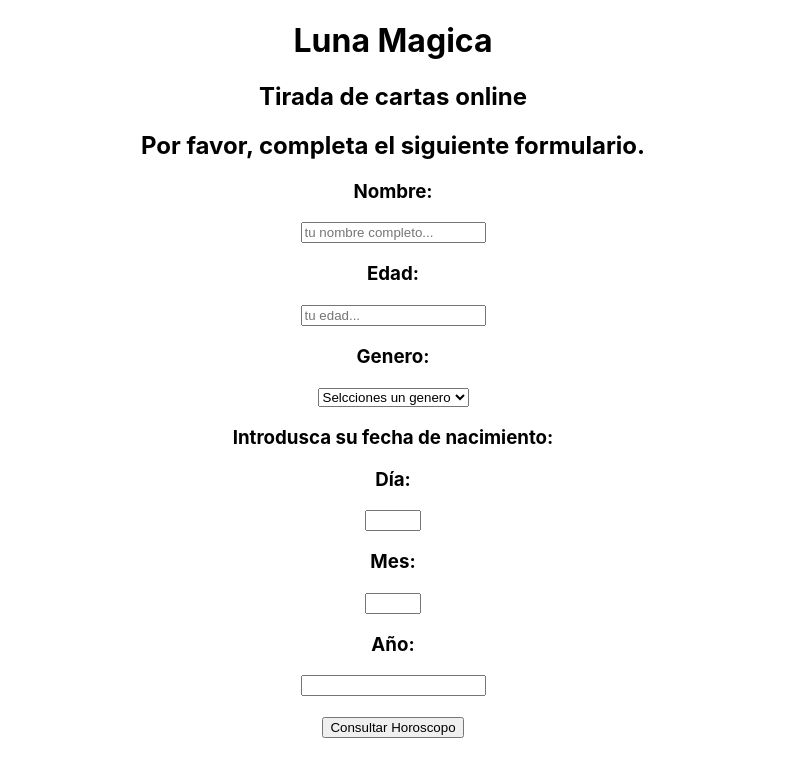
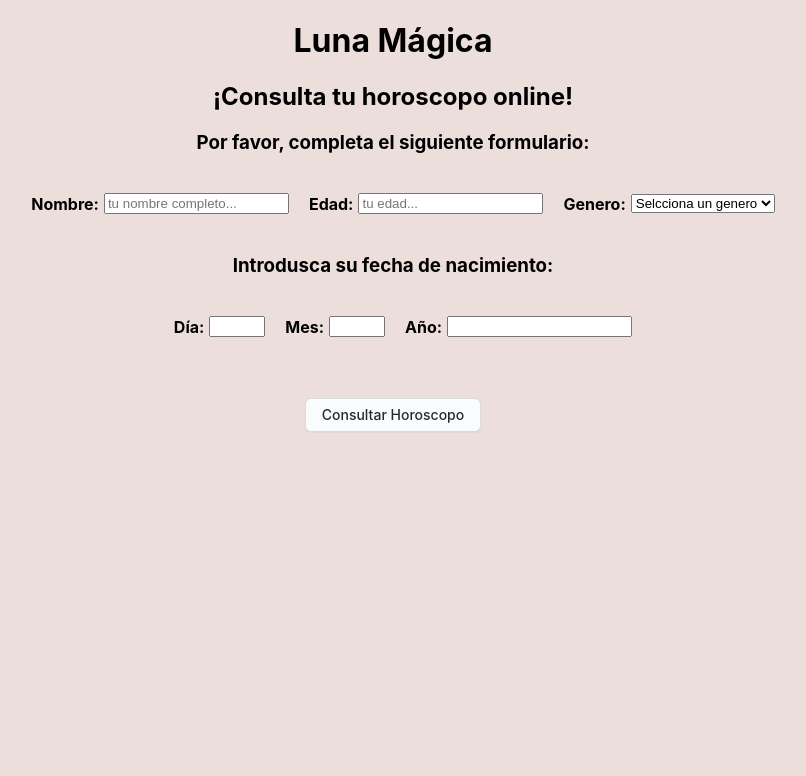
Before and after one commit to MatiasAgustinCaceres/LunaMagica, a React (Create React App) app in the folder luna_magica/: page / in a window 1280 px wide. Shown: the top 776 px of the page, without its empty margins (247-1053 px from the left). Built offline with nearby package versions, Linux system fonts and the light colour scheme.

Commit message:
cambios finales

```diff
--- a/luna_magica/src/App.css
+++ b/luna_magica/src/App.css
@@ -1,38 +1,59 @@
+body{
+  background-color: #ecdfdB;
+}
+
 .App {
+  text-align: center;
+  background-color: #ecdfdb;
+  border: 20px;
+}
+
+.contenedor1{
+  display: flex;
+  align-items: center;
+  justify-content: center;
+}
+
+#exportar{
+  background-color: #C6E1F1;
+  border: 2px solid #b5c5d7;
+  margin: 20px;
+  text-align: left;
+}
+
+h1{
   text-align: center;
 }
 
-.App-logo {
-  height: 40vmin;
-  pointer-events: none;
+h4{
+  margin-left: 20px;
+  margin-right: 5px;
 }
 
-@media (prefers-reduced-motion: no-preference) {
-  .App-logo {
-    animation: App-logo-spin infinite 20s linear;
-  }
+
+button {
+  appearance: none;
+  background-color: #FAFBFC;
+  border: 1px solid rgba(27, 31, 35, 0.15);
+  border-radius: 6px;
+  box-shadow: rgba(27, 31, 35, 0.04) 0 1px 0, rgba(255, 255, 255, 0.25) 0 1px 0 inset;
+  box-sizing: border-box;
+  color: #24292E;
+  cursor: pointer;
+  display: inline-block;
+  font-family: -apple-system, system-ui, "Segoe UI", Helvetica, Arial, sans-serif, "Apple Color Emoji", "Segoe UI Emoji";
+  font-size: 14px;
+  font-weight: 500;
+  line-height: 20px;
+  list-style: none;
+  padding: 6px 16px;
+  position: relative;
+  transition: background-color 0.2s cubic-bezier(0.3, 0, 0.5, 1);
+  user-select: none;
+  -webkit-user-select: none;
+  touch-action: manipulation;
+  vertical-align: middle;
+  white-space: nowrap;
+  word-wrap: break-word;
+  margin-bottom: 50px;
 }
-
-.App-header {
-  background-color: #282c34;
-  min-height: 100vh;
-  display: flex;
-  flex-direction: column;
-  align-items: center;
-  justify-content: center;
-  font-size: calc(10px + 2vmin);
-  color: white;
-}
-
-.App-link {
-  color: #61dafb;
-}
-
-@keyframes App-logo-spin {
-  from {
-    transform: rotate(0deg);
-  }
-  to {
-    transform: rotate(360deg);
-  }
-}
--- a/luna_magica/src/App.js
+++ b/luna_magica/src/App.js
@@ -76,36 +76,39 @@ function App() {
 
     <div className="App">
 
-      <h1>Luna Magica</h1>
-      <h2>Tirada de cartas online</h2>
-      <h2>Por favor, completa el siguiente formulario.</h2>
+      <h1>Luna Mágica</h1>
+      <h2>¡Consulta tu horoscopo online!</h2>
+      <h3>Por favor, completa el siguiente formulario:</h3>
 
-      <h3>Nombre:</h3>
+      <div className='contenedor1'>
+      <h4>Nombre:</h4>
       <input onChange={nombreDelConsultatnte}type="text" placeholder="tu nombre completo..."></input>
 
-      <h3>Edad:</h3>
+      <h4>Edad:</h4>
       <input onChange={edadDelConsultatnte}type="number" placeholder="tu edad..." step="1"></input>
 
-      <h3>Genero:</h3>
+      <h4>Genero:</h4>
       <select onChange={generoDelConsultante}>
 
-        <option>Selcciones un genero</option>
+        <option>Selcciona un genero</option>
         <option>Hombre</option>
         <option>Mujer</option>
         <option>No binario</option>
 
       </select>
+      </div>
 
       <h3>Introdusca su fecha de nacimiento:</h3>
-      <h3>Día:</h3>
+      <div className='contenedor1'>
+      <h4>Día:</h4>
       <input onChange={diaDelConsultante} type="number"  step="1" max="31" min= "1"></input>
 
-      <h3>Mes:</h3>
+      <h4>Mes:</h4>
       <input onChange={mesDelConsultante} type="number"  step="1" max="12" min= "1"></input>
 
-      <h3>Año:</h3>
+      <h4>Año:</h4>
       <input onChange={añoDelConsultante} type="number"  step="1"></input>
-
+      </div>
 
       <br></br>
       <br></br>
--- a/luna_magica/src/signos.json
+++ b/luna_magica/src/signos.json
@@ -12,7 +12,7 @@
         "numero": "1",
         "nacimiento": "21 Marzo - 20 Abril",
         "caracteristicas": "Fuerza interior, energía espontánea, confianza en sí mismo",
-        "palabra2022": "Hola? Susana?",
+        "palabra2022": "¿Hola? ¿Susana?",
         "salud": "El abdominal que haces cuando te levantas no cuenta como ejercicio.",
         "dinero": "Bien, siempre y cuando no vivas en argentina.",
         "amor": "Esta es una semana para pedir deliveri. El repartidor o repartidora te puede sorprender."
@@ -30,7 +30,7 @@
         "numero": "2",
         "nacimiento": "21 de Abril - 21 MAyo",
         "caracteristicas": "Fuerte y testarudo, pero práctico y decidido",
-        "palabra2022": "Aguante el Pito loco!",
+        "palabra2022": "¡Aguante el Pito loco!",
         "salud": "Todo tranca, cuídate con la sal nomás.",
         "dinero": "Bien, siempre y cuando no vivas en argentina.",
         "amor": "No serás un hobbit, pero se te viene el anillo."
@@ -49,7 +49,7 @@
         "nacimiento": "22 de Mayo - 21 de Junio",
         "caracteristicas": "Carácter comunicativo y educado con sentido del humor y creatividad",
         "palabra2022": "Cómo te ven te tratan.",
-        "salud": "Hay que bajarle a los postres ",
+        "salud": "Hay que bajarle a los postres",
         "dinero": "Bien, siempre y cuando no vivas en argentina.",
         "amor": "Reencuentro con recuerdos del pasado."
     },
@@ -67,9 +67,9 @@
         "nacimiento": "22 de Junio - 22 de Julio",
         "caracteristicas": "Carácter emotivo pero receptivo, malhumorado y reservado",
         "palabra2022": "Raaaro...",
-        "salud": "La birra entre semana está de más....",
+        "salud": "La birra entre semana está de más...",
         "dinero": "Bien, siempre y cuando no vivas en argentina.",
-        "amor": "Y dale! Total ya estás en la friendzone "
+        "amor": "¡Y dale! Total ya estás en la friendzone."
     },
     {
         "titulo" : "Leo",
@@ -84,7 +84,7 @@
         "numero": "7",
         "nacimiento": "22 de Julio - 22 de Agosto",
         "caracteristicas": "Valiente, seguro de sí mismo, asertivo y abierto es Leo",
-        "palabra2022": "No sé inmunda más!",
+        "palabra2022": "¡No sé inmunda más!",
         "salud": "Hoy tomaste la pastilla ?",
         "dinero": "Bien, siempre y cuando no vivas en argentina.",
         "amor": "El que no arriesga no gana"
@@ -108,7 +108,7 @@
         "amor": "Proba por tus alrededores, te podrías sorprender."
     },
     {
-        "titulo" : "Libra",
+        "titulo": "Libra",
         "descripcion": "A la gente nacida en este signo la gobierna el planeta Venus, por eso es basada muy emocionalmente. También suelen ser intelectuales con gran anhelo denuevas vivencias. Saben alegrarse de la vida y se entusiasman por todo bonito. Muestran capacidades artísticas y aman el arte por él mismo. También les gustan las joyas, el divertimiento, la música, el baile y también el dinero, porque gracias al dinero pueden ganar todo lo que quieren. Entre sus propiedades típicas pertenecen también la sinceridad, la honra y el sentido de la justicia. La mayoría de ellos es simpática, quiere a la gente, es buena y agradables. Tienen sus ideales y tratan de vivir siguiéndolos. Pertenecen entre la gente ambiciosa y un poco egoísta, así que nada les puede ofender. Entre sus puntos débiles pertenece su hiper-sensibilidad, inclinación a la impaciencia y su actitud despreocupada puede llevarles hasta el tratamientoirresponsable con el dinero. Muchas veces prefieren dirigirse según sus sentimientos en el lugar de la razón.",
         "elemento": "Aire",
         "cualidad": "Inteligentes, comunicativos y adaptables.",
```
